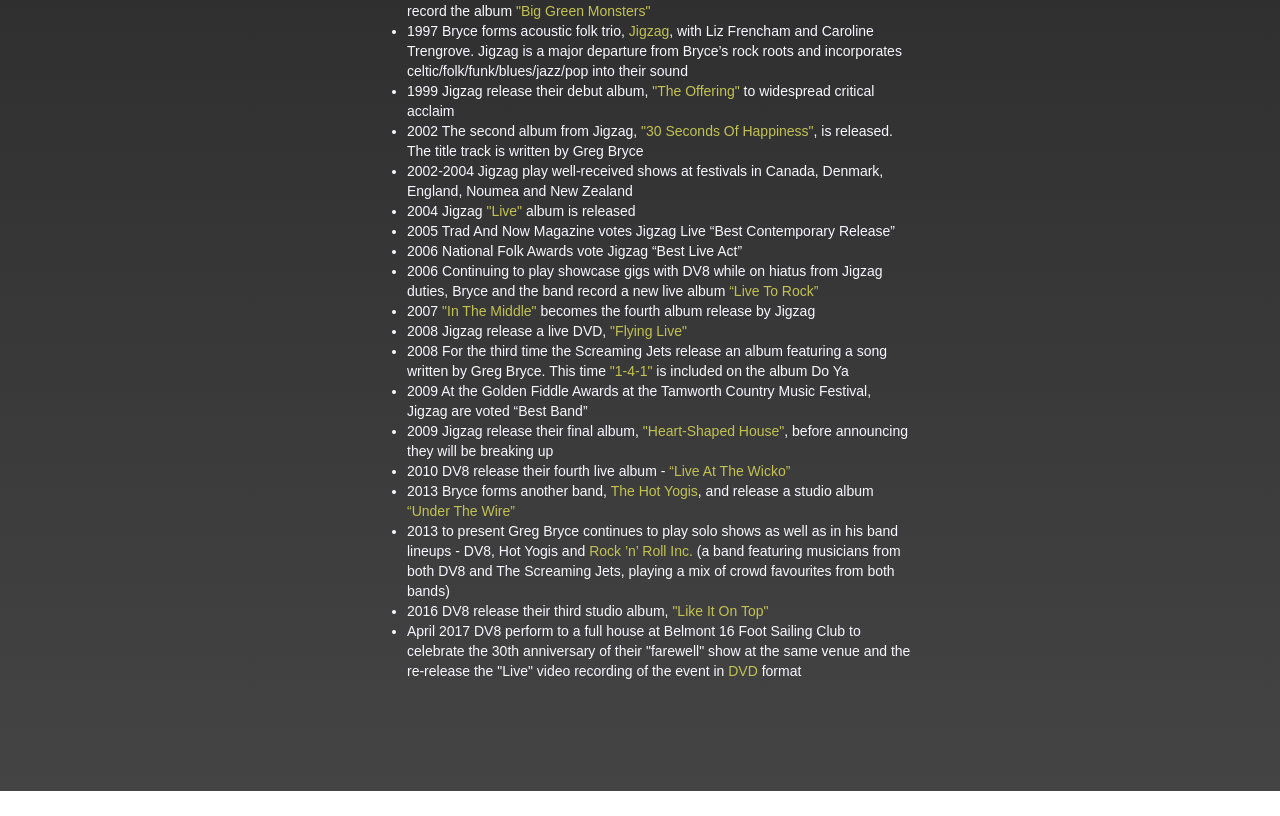
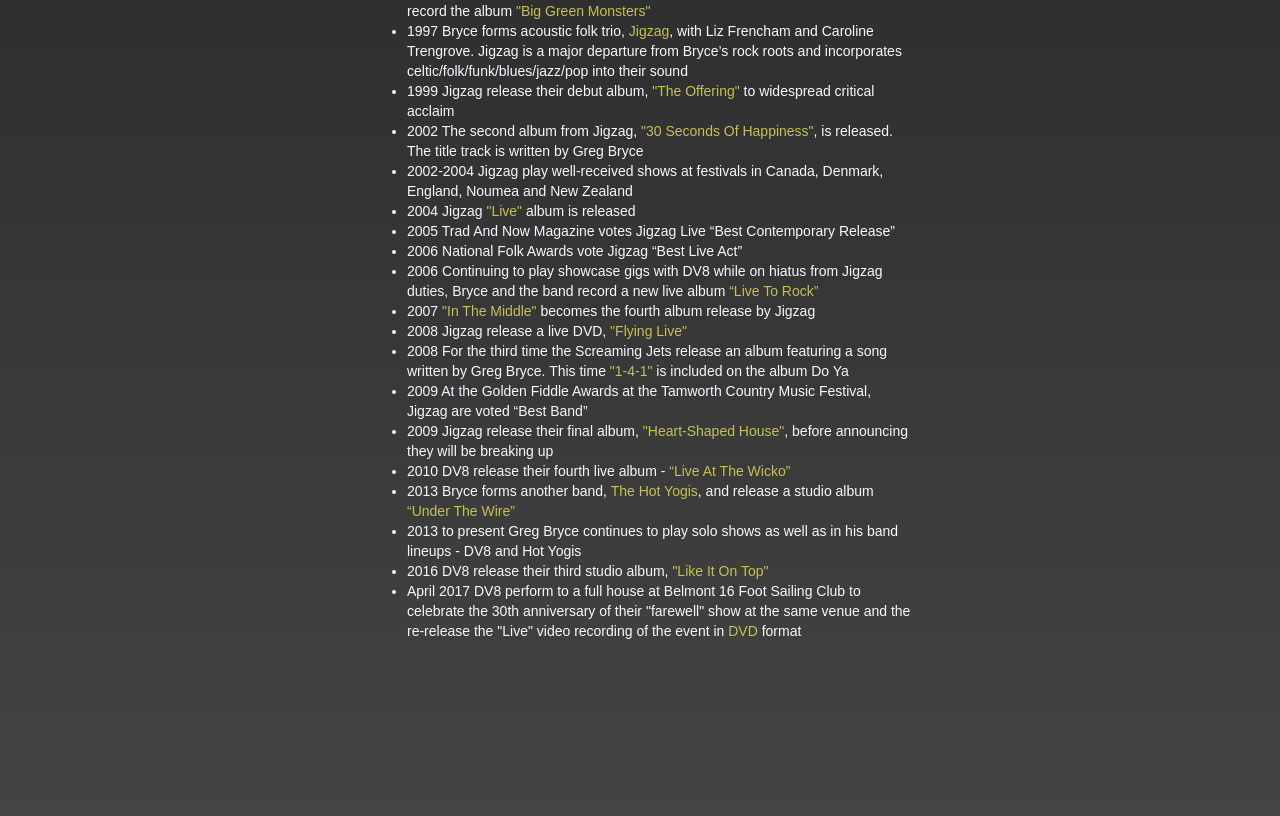
Before and after one commit to Donatron/Greg-Bryce-Tribute-Page, a plain HTML site: page index.html in a window 1280 px wide. Shown: the part 1818-2634 px from the top of the page. Before the commit the page ends 2609 px from the top, so only its background shows below. Drawn offline with nearby package versions, Linux system fonts and the light colour scheme.

Commit message:
1 corrected timeline (changed first single from Kill The Warder to Darby Street Blues) and removed reference to Rock n Roll Inc
2 Added bottom margin to <li> last child

```diff
--- a/index.html
+++ b/index.html
@@ -38,7 +38,7 @@
         <ul>
           <li>Late 70’s Formed power trio Meccalissa straight out of high school</li>
           <li>
-          1979 Meccalissa release their first single, Kill The Warden</li>
+          1979 Meccalissa release their first single, Darby Street Blues</li>
           <li>
             1980 The band undergo a name change to DV8</li>
           <li>
@@ -119,7 +119,7 @@
             2013 Bryce forms another band, <a href="https://www.reverbnation.com/hotyogis" target="_blank">The Hot Yogis</a>, and release a studio album <a href="https://itun.es/au/q0ZoM" target="_blank">“Under The Wire”</a>
           </li>
           <li>
-            2013 to present Greg Bryce continues to play solo shows as well as in his band lineups - DV8, Hot Yogis and <a href="http://www.gregbryce.com.au/about-greg-bryce/home/music/rock-n-roll-inc/" target="_blank">Rock ’n’ Roll Inc.</a> (a band featuring musicians from both DV8 and The Screaming Jets, playing a mix of crowd favourites from both bands)
+            2013 to present Greg Bryce continues to play solo shows as well as in his band lineups - DV8 and Hot Yogis
           </li>
           <li>
             2016 DV8 release their third studio album, <a href="http://www.dv8oz.com/product/like-it-on-top/">"Like It On Top"</a>
--- a/main.css
+++ b/main.css
@@ -75,6 +75,10 @@
   margin-bottom: 100px;
 }
 
+.timeline li:last-child {
+  margin-bottom: 75px;
+}
+
 .footer {
   height: 80px;
   border-top: solid 1px black;
```
